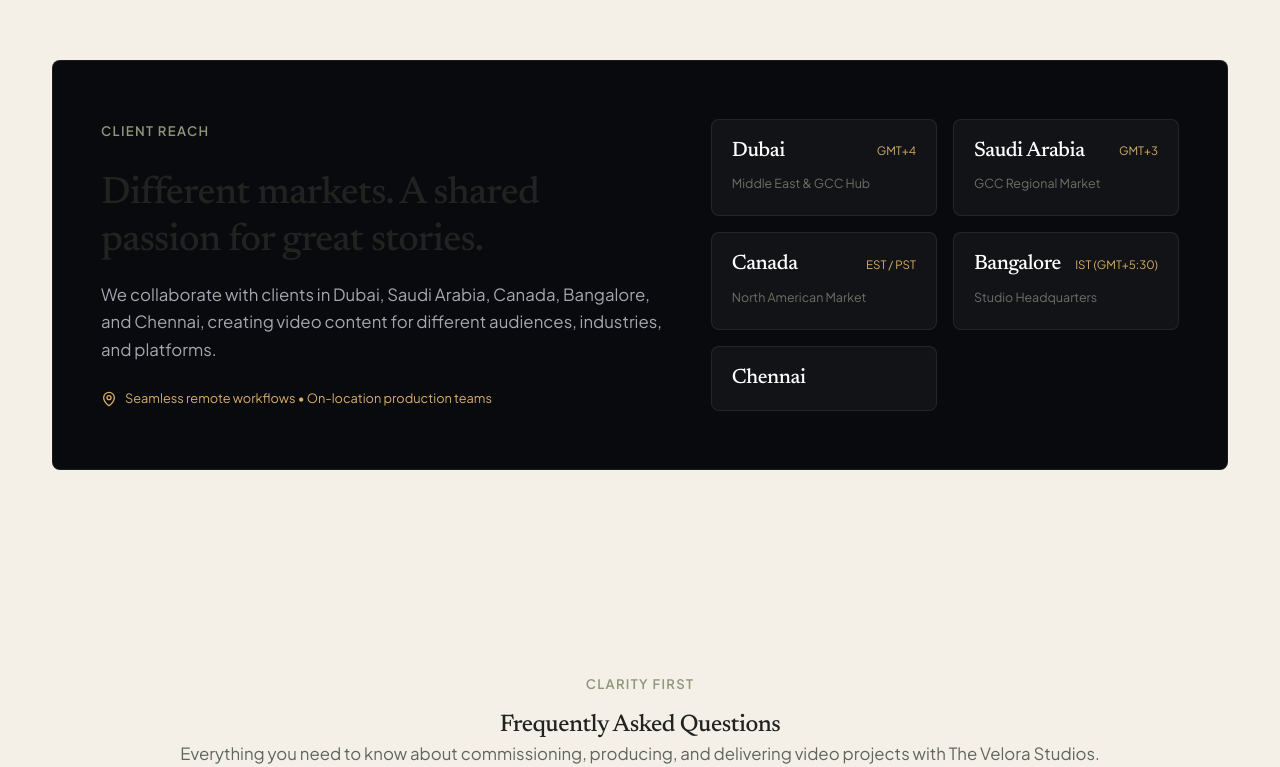
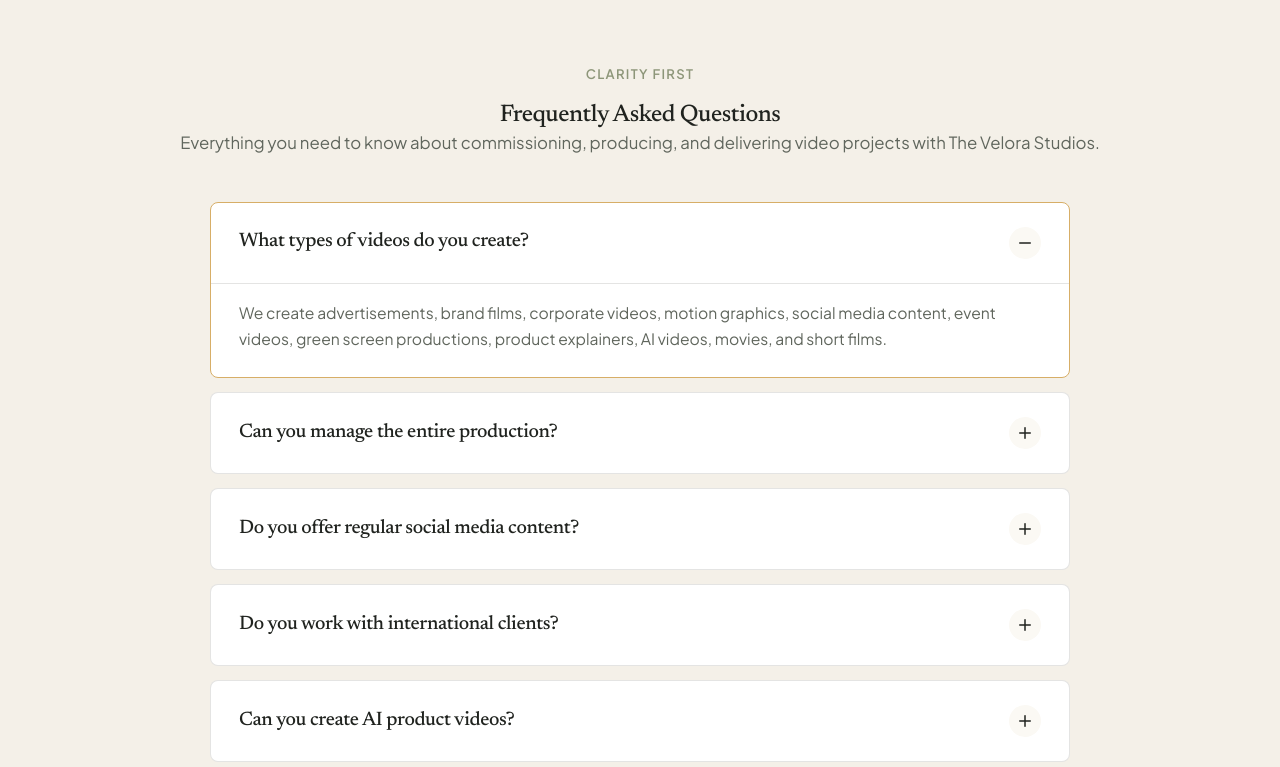
Before and after one commit to ckarthik96-png/thevelorastudios, a React (Vite) app: page / in a window 1280 px wide. Shown: the part 8870-9637 px from the top of the page. Built offline with nearby package versions, Linux system fonts and the light colour scheme.

Commit message:
feat(content): remove client reach section across all pages

```diff
--- a/src/components/ClientReach.jsx
+++ /dev/null
@@ -1,52 +0,0 @@
-import React from 'react';
-import { MapPin } from 'lucide-react';
-
-const MARKETS = [
-  { city: "Dubai", label: "Middle East & GCC Hub", tag: "GMT+4" },
-  { city: "Saudi Arabia", label: "GCC Regional Market", tag: "GMT+3" },
-  { city: "Canada", label: "North American Market", tag: "EST / PST" },
-  { city: "Bangalore", label: "Studio Headquarters", tag: "IST (GMT+5:30)" },
-  { city: "Chennai" }
-];
-
-export default function ClientReach() {
-  return (
-    <section className="section-spacing client-reach-section" id="reach">
-      <div className="container">
-        <div className="client-reach-card">
-          <div className="reach-content-layout">
-            <div className="reach-text-col">
-              <span className="editorial-label">CLIENT REACH</span>
-              <h2 className="reach-title font-serif">
-                Different markets. A shared passion for great stories.
-              </h2>
-              <p className="reach-desc">
-                We collaborate with clients in Dubai, Saudi Arabia, Canada, Bangalore, and Chennai, creating video content for different audiences, industries, and platforms.
-              </p>
-              <div className="reach-presence-note font-mono">
-                <MapPin size={16} className="pin-icon" />
-                <span>Seamless remote workflows • On-location production teams</span>
-              </div>
-            </div>
-
-            <div className="reach-markets-grid">
-              {MARKETS.map((m) => (
-                <div
-                  key={m.city}
-                  className="market-location-box"
-                  style={!m.label ? { display: 'flex', flexDirection: 'column', justifyContent: 'center' } : undefined}
-                >
-                  <div className="market-top" style={!m.label ? { marginBottom: 0 } : undefined}>
-                    <span className="market-city font-serif">{m.city}</span>
-                    {m.tag && <span className="market-tz font-mono">{m.tag}</span>}
-                  </div>
-                  {m.label && <span className="market-sub">{m.label}</span>}
-                </div>
-              ))}
-            </div>
-          </div>
-        </div>
-      </div>
-    </section>
-  );
-}
--- a/src/pages/AboutPage.jsx
+++ b/src/pages/AboutPage.jsx
@@ -3,7 +3,6 @@
 import SEO from '../components/SEO';
 import BrandLogo from '../components/BrandLogo';
 import WhyVelora from '../components/WhyVelora';
-import ClientReach from '../components/ClientReach';
 
 export default function AboutPage() {
   return (
@@ -72,9 +71,6 @@
       {/* Why Velora (4 Pillars) */}
       <WhyVelora />
 
-      {/* Client Reach */}
-      <ClientReach />
-
     </div>
   );
 }
--- a/src/pages/ContactPage.jsx
+++ b/src/pages/ContactPage.jsx
@@ -1,6 +1,5 @@
 import React from 'react';
 import ContactForm from '../components/ContactForm';
-import ClientReach from '../components/ClientReach';
 import FAQSection from '../components/FAQSection';
 import SEO from '../components/SEO';
 
@@ -15,9 +14,6 @@
       {/* Main Contact Form Section */}
       <ContactForm />
 
-      {/* Client Reach */}
-      <ClientReach />
-
       {/* FAQ Section */}
       <FAQSection />
     </div>
--- a/src/pages/HomePage.jsx
+++ b/src/pages/HomePage.jsx
@@ -9,7 +9,6 @@
 import WorkSection from '../components/WorkSection';
 import WhyVelora from '../components/WhyVelora';
 import ProcessSection from '../components/ProcessSection';
-import ClientReach from '../components/ClientReach';
 import FAQSection from '../components/FAQSection';
 import ContactForm from '../components/ContactForm';
 
@@ -212,11 +211,6 @@
       <ProcessSection />
 
       {/* =========================================================================
-          8. CLIENT REACH (Dubai, Canada, Bangalore, Chennai)
-          ========================================================================= */}
-      <ClientReach />
-
-      {/* =========================================================================
           9. FREQUENTLY ASKED QUESTIONS (8 FAQs)
           ========================================================================= */}
       <FAQSection />
--- a/src/pages/ProcessPage.jsx
+++ b/src/pages/ProcessPage.jsx
@@ -2,7 +2,6 @@
 import { PROCESS_STEPS } from '../data/studioData';
 import SEO from '../components/SEO';
 import WhyVelora from '../components/WhyVelora';
-import ClientReach from '../components/ClientReach';
 
 export default function ProcessPage() {
   return (
@@ -45,9 +44,6 @@
       {/* Why Velora Pillars */}
       <WhyVelora />
 
-      {/* Client Reach */}
-      <ClientReach />
-
     </div>
   );
 }
--- a/src/pages/WorkPage.jsx
+++ b/src/pages/WorkPage.jsx
@@ -1,6 +1,5 @@
 import React from 'react';
 import WorkSection from '../components/WorkSection';
-import ClientReach from '../components/ClientReach';
 import SEO from '../components/SEO';
 
 export default function WorkPage() {
@@ -26,9 +25,6 @@
 
       {/* Video Portfolio Grid with Filters */}
       <WorkSection hideHeader={true} />
-
-      {/* Client Reach */}
-      <ClientReach />
     </div>
   );
 }
```
Also changed, not shown: 2 other files (tests, documents, lock files or other folders).
